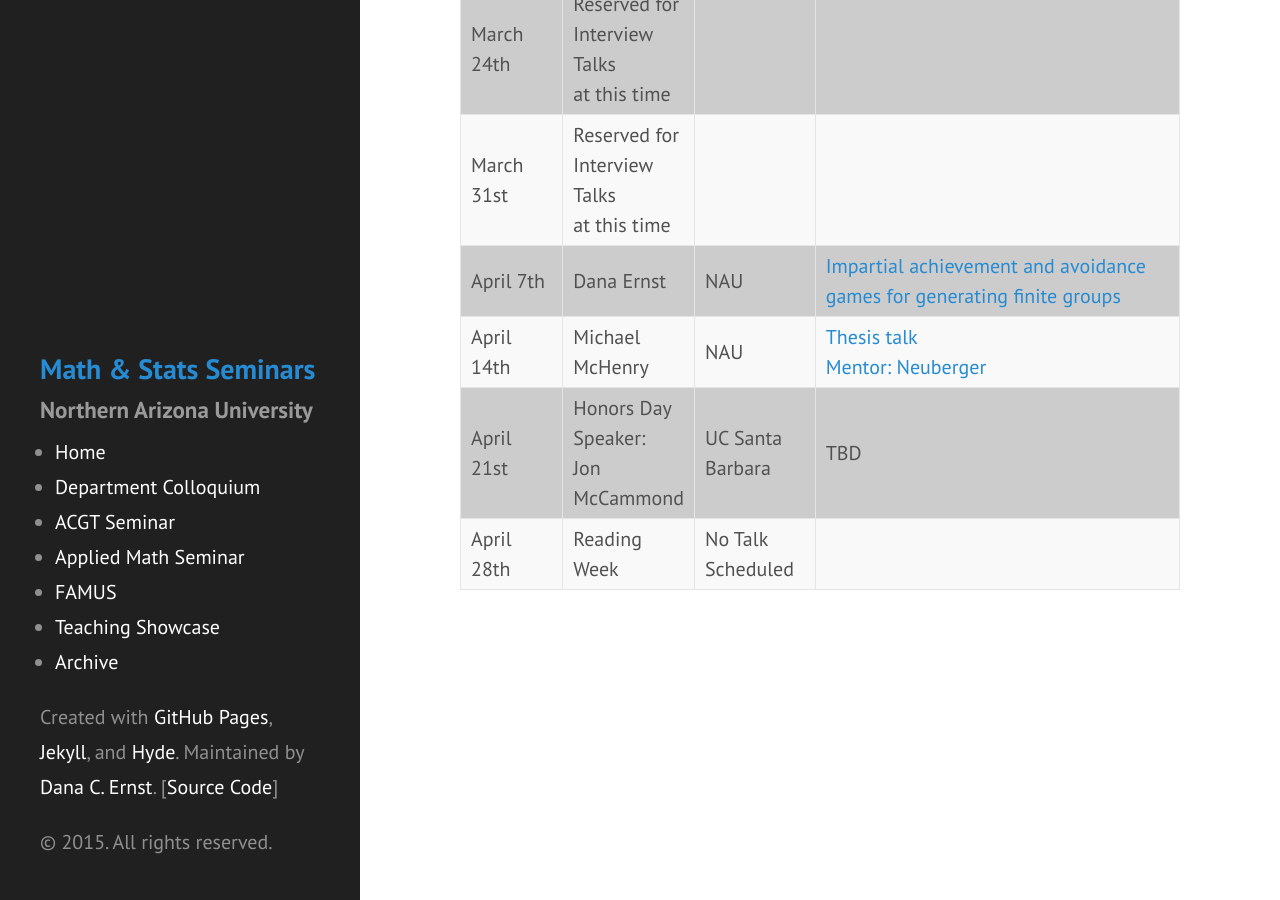
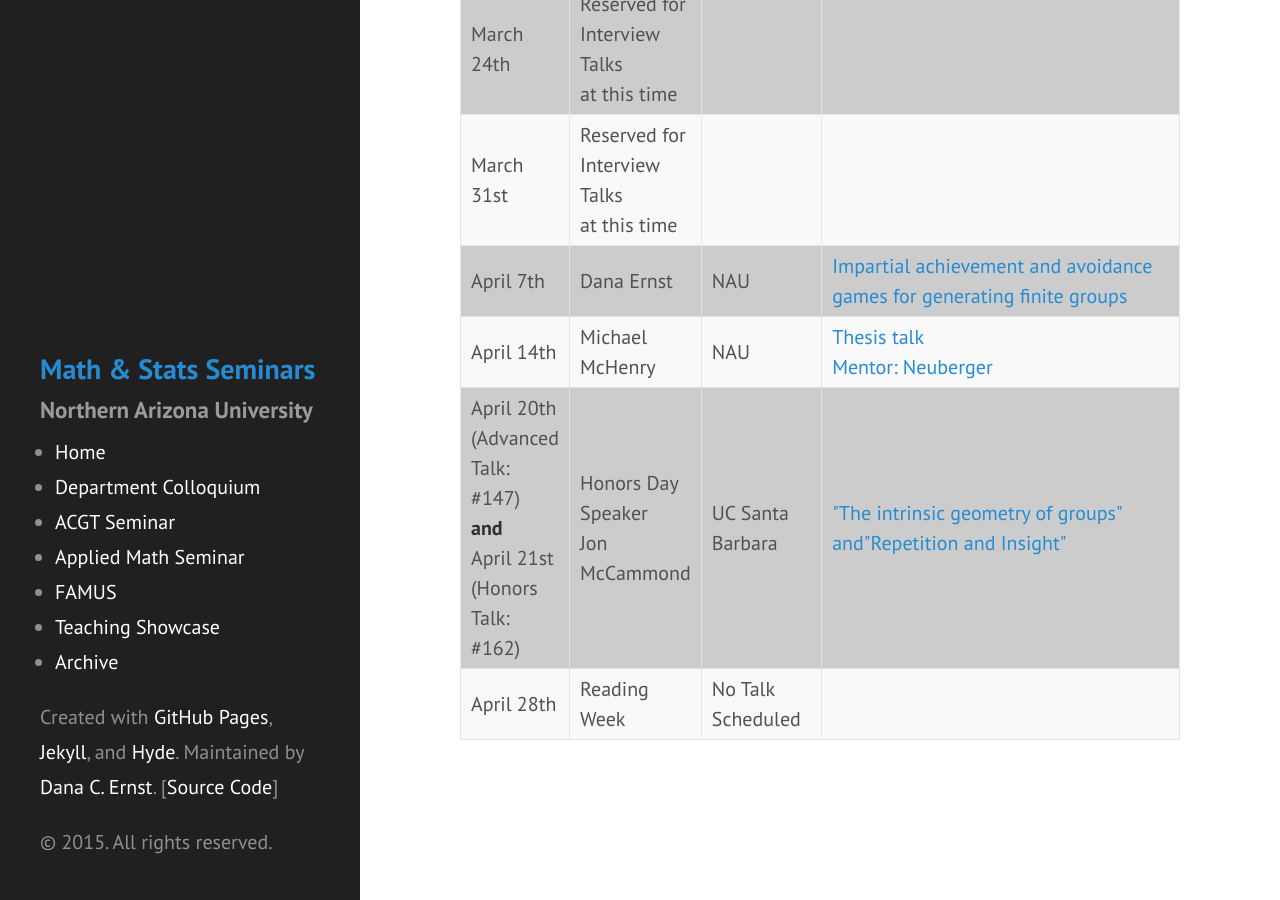
Before and after one commit to NAUMathStat/seminars, a Jekyll site: the page built from colloquiumSpring2015.md, in a window 1280 px wide and 900 px high, scrolled down 1458 px. Built offline with Jekyll 4.4.1, drawn with Linux system fonts in a browser that asks for light colours; Markdown is read by kramdown in place of the engine named in the settings; formulas are drawn with MathJax 3.

Commit message:
colloq update for honors

```diff
--- a/colloquiumSpring2015.md
+++ b/colloquiumSpring2015.md
@@ -135,10 +135,13 @@ Invariant Subspaces for a Nonlinear PDE on the Sierpinski Gasket.</a></td>
 </tr>
 
 <tr>
-  <td>April 21st</td>
-  <td>Honors Day Speaker:<br>Jon McCammond</td>
+  <td>April 20th (Advanced Talk: #147)<br><strong>and</strong><br>April 21st (Honors Talk: #162)
+  </td>
+  <td>Honors Day Speaker<br>Jon McCammond</td>
   <td>UC Santa Barbara</td>
-<td>TBD</td>
+<td>
+<a href="{{ site.baseurl }}/colloquium_files/mccammond_04202115.pdf" target="_blank">"The intrinsic geometry of groups"<br>and"Repetition and Insight"</a>
+</td>
 </tr>
 
 <tr>
```
